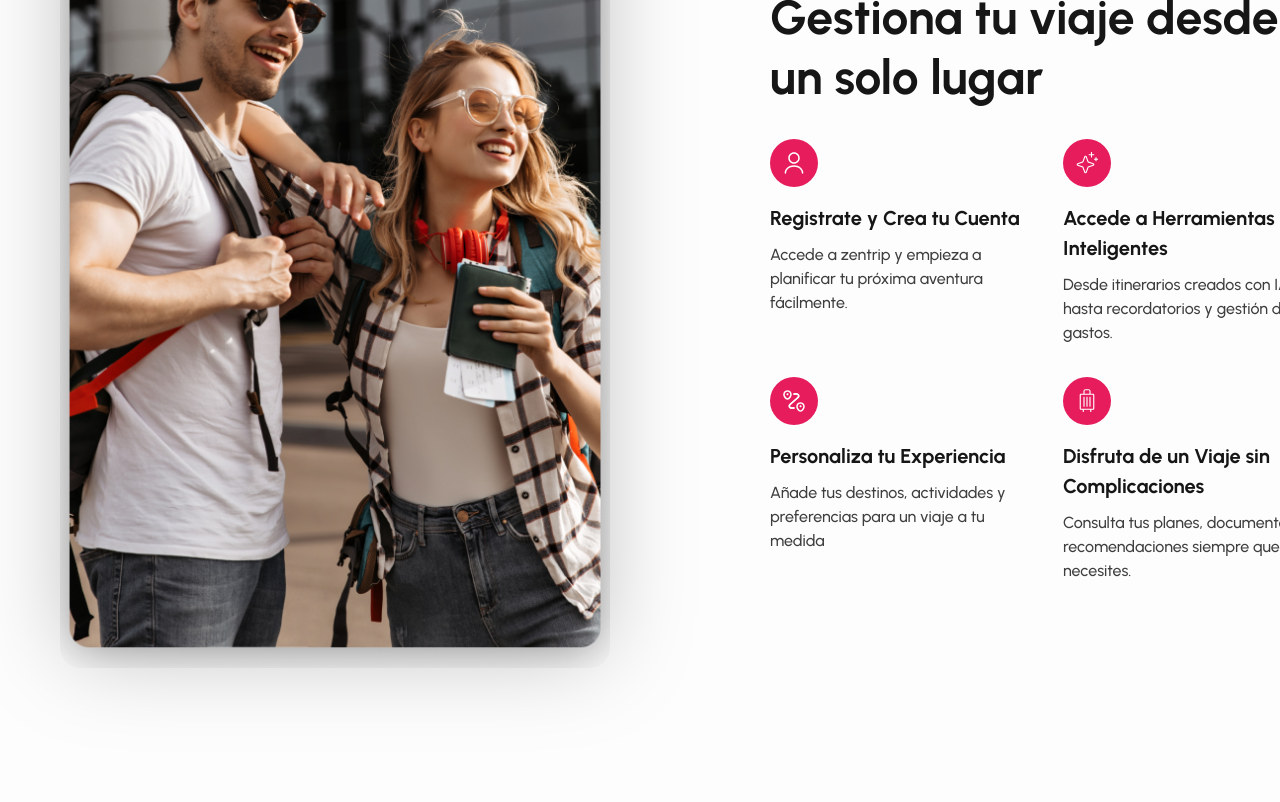
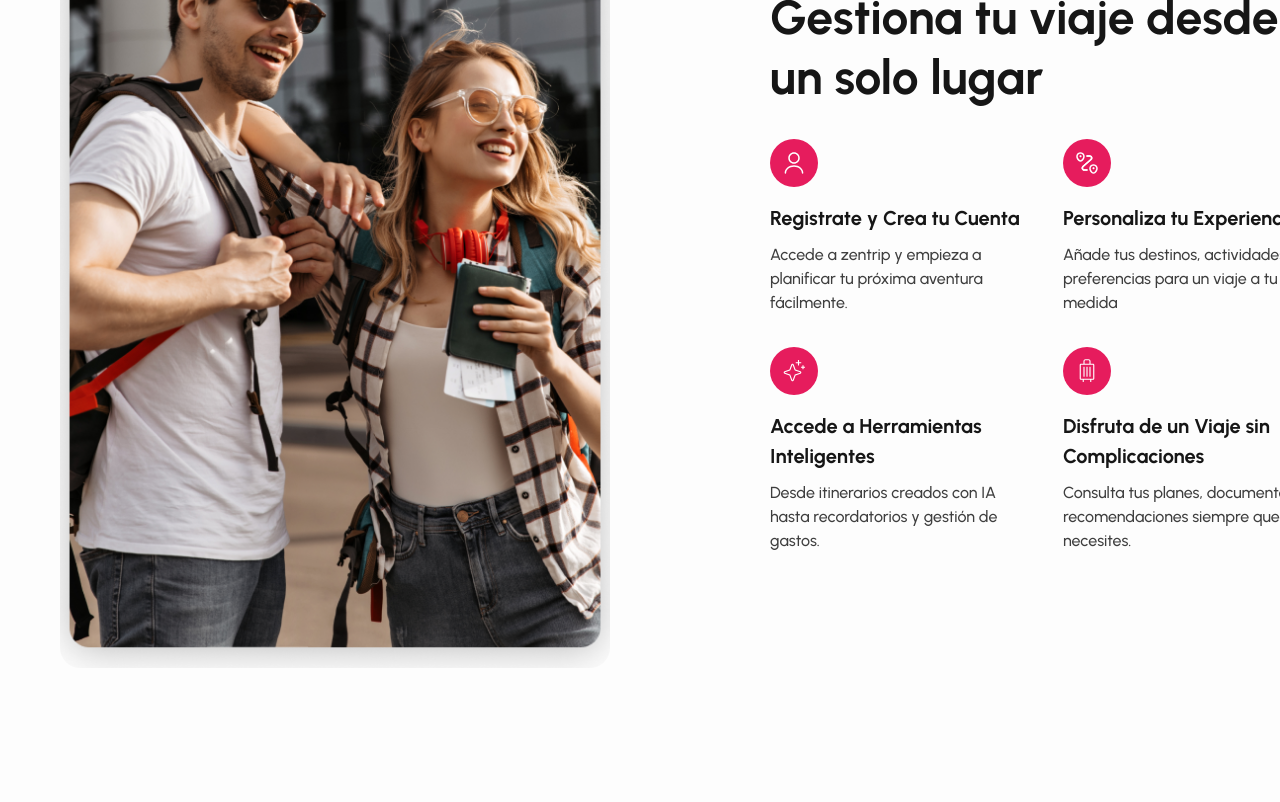
Before and after one commit to Ignacio918/viajes-app, a React (Vite) app in the folder viajes-app/: page / in a window 1280 px wide. Shown: the part 1120-1922 px from the top of the page. Built offline with nearby package versions, Linux system fonts and the light colour scheme; grey boxes are pictures that could not be loaded; a web font is replaced by a local one.

Commit message:
arreglo margenes howitworks

```diff
--- a/viajes-app/src/pages/HowItWorks.tsx
+++ b/viajes-app/src/pages/HowItWorks.tsx
@@ -13,18 +13,18 @@ const HowItWorks = () => {
         <img
           src={fotoRandom3}
           alt="Random travel"
-          className="how-it-works__image"
+          className="how-it-works__image animate-fade-in"
         />
 
         <div className="how-it-works__right">
-          <div className="how-it-works__badge">Como funciona</div>
+          <div className="how-it-works__badge animate-slide-down">Como funciona</div>
 
-          <h2 className="how-it-works__title">
+          <h2 className="how-it-works__title animate-slide-down">
             Gestiona tu viaje desde un solo lugar
           </h2>
 
           <div className="how-it-works__features">
-            <div className="how-it-works__feature">
+            <div className="how-it-works__feature animate-fade-in">
               <div className="how-it-works__feature-icon">
                 <img src={iconUser} alt="User icon" />
               </div>
@@ -38,7 +38,21 @@ const HowItWorks = () => {
               </div>
             </div>
 
-            <div className="how-it-works__feature">
+            <div className="how-it-works__feature animate-fade-in" style={{ animationDelay: '0.2s' }}>
+              <div className="how-it-works__feature-icon">
+                <img src={iconRouting} alt="Routing icon" />
+              </div>
+              <div className="how-it-works__feature-content">
+                <div className="how-it-works__feature-title">
+                  Personaliza tu Experiencia
+                </div>
+                <div className="how-it-works__feature-text">
+                  Añade tus destinos, actividades y preferencias para un viaje a tu medida
+                </div>
+              </div>
+            </div>
+
+            <div className="how-it-works__feature animate-fade-in" style={{ animationDelay: '0.4s' }}>
               <div className="how-it-works__feature-icon">
                 <img src={iconSparkle} alt="Sparkle icon" />
               </div>
@@ -52,21 +66,7 @@ const HowItWorks = () => {
               </div>
             </div>
 
-            <div className="how-it-works__feature">
-              <div className="how-it-works__feature-icon">
-                <img src={iconRouting} alt="Routing icon" />
-              </div>
-              <div className="how-it-works__feature-content">
-                <div className="how-it-works__feature-title">
-                  Personaliza tu Experiencia
-                </div>
-                <div className="how-it-works__feature-text">
-                  Añade tus destinos, actividades y preferencias para un viaje a tu medida
-                </div>
-              </div>
-            </div>
-
-            <div className="how-it-works__feature">
+            <div className="how-it-works__feature animate-fade-in" style={{ animationDelay: '0.6s' }}>
               <div className="how-it-works__feature-icon">
                 <img src={iconSuitcaseRolling} alt="Suitcase icon" />
               </div>
--- a/viajes-app/src/styles/HowItWorks.css
+++ b/viajes-app/src/styles/HowItWorks.css
@@ -5,24 +5,13 @@
 }
 
 .how-it-works__container {
-  width: 100%;
-  max-width: 1920px;
-  margin: 0 auto;
+  @apply max-w-[1440px] mx-auto flex items-start gap-[160px];
   padding: 0 112px;
-  display: flex;
-  align-items: flex-start;
-  gap: 160px;
-  position: relative;
 }
 
 .how-it-works__image {
-  width: 550px;
-  height: 800px;
-  border-radius: 20px;
-  filter: drop-shadow(0px 4px 44px rgba(0, 0, 0, 0.25));
+  @apply w-[550px] h-[800px] rounded-[20px];
   object-fit: cover;
-  position: relative;
-  z-index: 1;
 }
 
 .how-it-works__right {
@@ -44,10 +33,20 @@
 
 .how-it-works__feature {
   @apply w-[261px] flex flex-col gap-4;
+  transition: transform 0.3s ease;
+}
+
+.how-it-works__feature:hover {
+  transform: translateY(-5px);
 }
 
 .how-it-works__feature-icon {
   @apply w-12 h-12 p-3 bg-[#E61C5D] rounded-full flex items-center justify-center;
+  transition: background-color 0.3s ease;
+}
+
+.how-it-works__feature:hover .how-it-works__feature-icon {
+  background-color: #d11a54;
 }
 
 .how-it-works__feature-content {
@@ -60,6 +59,39 @@
 
 .how-it-works__feature-text {
   @apply text-base text-[#3E3E3E] font-urbanist font-medium leading-6;
+}
+
+/* Animaciones */
+@keyframes fadeIn {
+  from {
+    opacity: 0;
+    transform: translateY(20px);
+  }
+  to {
+    opacity: 1;
+    transform: translateY(0);
+  }
+}
+
+@keyframes slideDown {
+  from {
+    opacity: 0;
+    transform: translateY(-20px);
+  }
+  to {
+    opacity: 1;
+    transform: translateY(0);
+  }
+}
+
+.animate-fade-in {
+  animation: fadeIn 0.8s ease-out forwards;
+  opacity: 0;
+}
+
+.animate-slide-down {
+  animation: slideDown 0.8s ease-out forwards;
+  opacity: 0;
 }
 
 /* Media queries */
```
